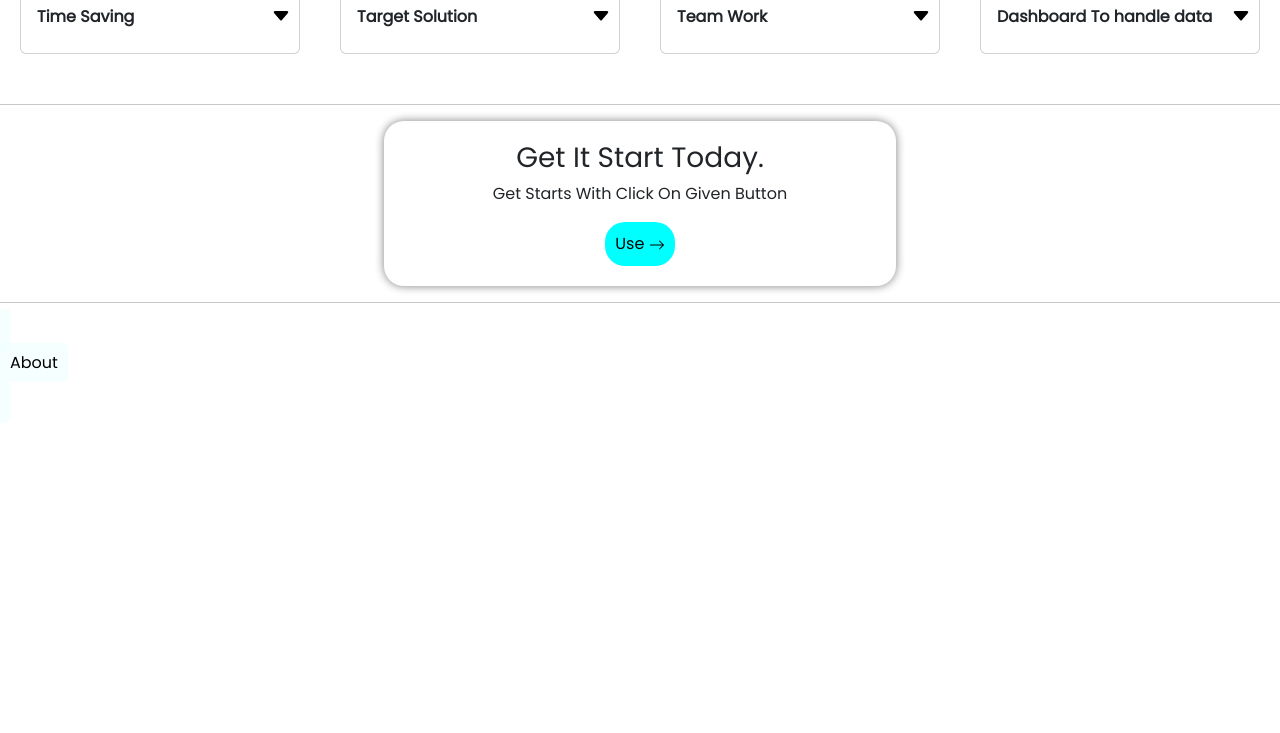
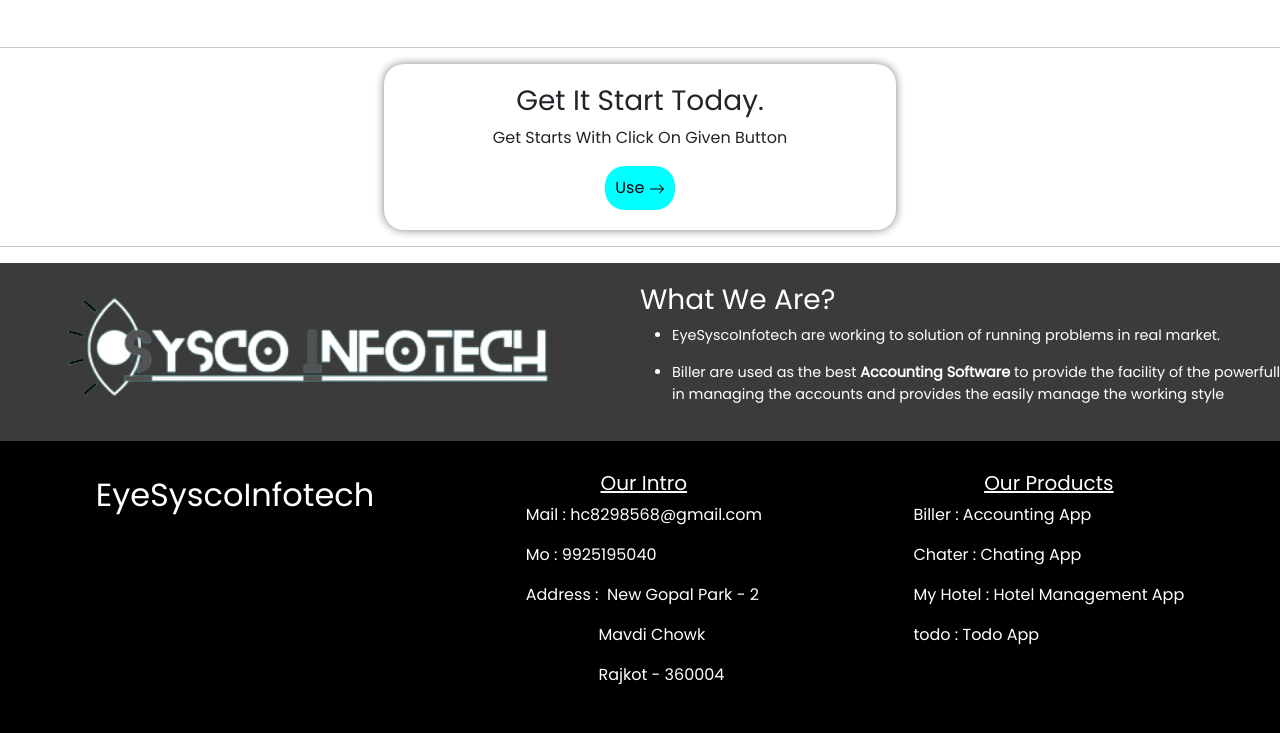
Before and after one commit to himanshuchauhan59/BillerFrontpageWeb, a plain HTML site: page index.html in a window 1280 px wide. Shown: the part 948-1681 px from the top of the page. Before the commit the page ends 1371 px from the top, so only its background shows below. Drawn offline with Linux system fonts and the light colour scheme.

Commit message:
All the site are complete

```diff
--- a/index.html
+++ b/index.html
@@ -13,6 +13,7 @@
 </head>
 
 <body>
+
     <div class="mx-auto slide-over">
         <ul class="nav-all-items">
             <button id="close_btn" class="close-btn"><svg xmlns="http://www.w3.org/2000/svg" width="20" height="20"
@@ -20,32 +21,38 @@
                     <path
                         d="M4.646 4.646a.5.5 0 0 1 .708 0L8 7.293l2.646-2.647a.5.5 0 0 1 .708.708L8.707 8l2.647 2.646a.5.5 0 0 1-.708.708L8 8.707l-2.646 2.647a.5.5 0 0 1-.708-.708L7.293 8 4.646 5.354a.5.5 0 0 1 0-.708z" />
                 </svg></button>
-                <li class="nav-items"><a href="#">Home</a></li>
-                <li class="nav-items"><a href="#Feature">Features</a></li>
-                <li class="nav-items"><a href="#Use">Use Now</a></li>
-                <li class="nav-items"><a href="#About">About Us</a></li>
-                <li class="nav-items"><a href="#">Contact Us</a></li>
+            <li class="nav-item"><a href="#">Home</a></li>
+            <li class="nav-item"><a href="#Feature">Features</a></li>
+            <li class="nav-item"><a href="#Use">Use Now</a></li>
+            <li class="nav-item"><a href="#About">About Us</a></li>
+            <li class="nav-item"><a href="#footer">Contact Us</a></li>
         </ul>
     </div>
+
     <div>
+
         <nav class="nav">
             <div class="nav-brand-logo">
                 <h3>Biller</h3>
             </div>
             <div class="toggle-block d-flex align-items-start">
-                <button id="open-toggle" onclick="nav_toggle()" class="btn-toggle"><svg xmlns="http://www.w3.org/2000/svg" width="16" height="16" fill="currentColor" class="bi bi-three-dots-vertical" viewBox="0 0 16 16">
-                    <path d="M9.5 13a1.5 1.5 0 1 1-3 0 1.5 1.5 0 0 1 3 0zm0-5a1.5 1.5 0 1 1-3 0 1.5 1.5 0 0 1 3 0zm0-5a1.5 1.5 0 1 1-3 0 1.5 1.5 0 0 1 3 0z"/>
-                  </svg></button>
+                <button id="open-toggle" onclick="nav_toggle()" class="btn-toggle"><svg
+                        xmlns="http://www.w3.org/2000/svg" width="16" height="16" fill="currentColor"
+                        class="bi bi-three-dots-vertical" viewBox="0 0 16 16">
+                        <path
+                            d="M9.5 13a1.5 1.5 0 1 1-3 0 1.5 1.5 0 0 1 3 0zm0-5a1.5 1.5 0 1 1-3 0 1.5 1.5 0 0 1 3 0zm0-5a1.5 1.5 0 1 1-3 0 1.5 1.5 0 0 1 3 0z" />
+                    </svg></button>
                 <ul class="nav-all-items">
                     <li class="nav-items"><a href="#">Home</a></li>
                     <li class="nav-items"><a href="#Feature">Features</a></li>
                     <li class="nav-items"><a href="#Use">Use Now</a></li>
                     <li class="nav-items"><a href="#About">About Us</a></li>
-                    <li class="nav-items"><a href="#">Contact Us</a></li>
+                    <li class="nav-items"><a href="#footer">Contact Us</a></li>
                 </ul>
             </div>
         </nav>
-        <section class="slider p-0 m-0" style="position: relative;z-index: -1;" >
+
+        <section class="slider p-0 m-0" style="position: relative;z-index: -1;">
             <img src="./assets/waveboard.png" class="slider-background-img w-100 h-100" alt="">
             <div id="carouselExampleSlidesOnly" class="carousel slide" data-bs-ride="carousel">
                 <div class="carousel-inner">
@@ -67,8 +74,9 @@
                 </div>
             </div>
         </section>
+
         <section class="feature-slider" id="Feature">
-            <a href="#Feature" class="bookmarks"><h3>Features</h3></a>
+            <h3 class="bookmarks">Features</h3>
             <div class="features">
                 <div class="card">
                     <img src="./assets/searching.png" class="card-img-top" alt="...">
@@ -191,7 +199,9 @@
                 </div>
             </div>
         </section>
+
         <hr>
+
         <section>
             <div class="redirect-component" id="Use">
                 <h3>Get It Start Today.</h3>
@@ -205,12 +215,57 @@
                 </button>
             </div>
         </section>
+
         <hr>
+
         <section id="About">
-            <a href="#About" class="bookmarks"><h3>About</h3></a>
             <div class="about-section">
-                <div>
+                <img src="./assets/logo_backRem.png" alt="logo">
+                <div class="about-content">
+                    <h3>What We Are?</h3>
+                    <ul>
+                        <li>
+                            <p>EyeSyscoInfotech are working to solution of running problems in real market.</p>
+                        </li>
+                        <li>
+                            <p>Biller are used as the best <b>Accounting Software</b> to provide the facility of the
+                                powerfull in managing the accounts and provides the easily manage the working style</p>
+                        </li>
+                    </ul>
 
+                </div>
+            </div>
+        </section>
+
+        <section id="footer">
+            <div class="footer-section">
+                <div class="box">
+                    <p class="logo-brand" style="font-size: 2rem;">EyeSyscoInfotech</p>
+                </div>
+                <div class="box">
+                    <u><h5 style="text-align: center;">Our Intro</h5></u>
+                    <p>Mail : hc8298568@gmail.com</p>
+                    <p>Mo : 9925195040</p>
+                    <table>
+                        <tr>
+                            <td style="vertical-align: top;">
+                                <p>Address : </p>
+                            </td>
+                            <td >
+                                <p>&nbsp; New Gopal Park - 2 </p>
+                                <p>Mavdi Chowk </p>
+                                <p>Rajkot - 360004</p>
+                            </td>
+                        </tr>
+                    </table>
+
+                </div>
+                <div class="box">
+                <u><h5 style="text-align: center;">Our Products</h5></u>
+                    <p>Biller : Accounting App</p>
+                    <p>Chater : Chating App</p>
+                    <p>My Hotel : Hotel Management App</p>
+                    <p>todo : Todo App</p>
                 </div>
             </div>
         </section>
--- a/view-files/index.js
+++ b/view-files/index.js
@@ -20,6 +20,7 @@
 
 nav_item.forEach((ele) => {
     ele.addEventListener("click" , () => {
+        console.log("clicked");
         $(".slide-over").slideToggle();
         open_toggle.style.transform = "rotate(0deg)";
         toggleBol = !toggleBol
--- a/view-files/style.css
+++ b/view-files/style.css
@@ -62,16 +62,17 @@
 }
 
 .slide-over {
-    background-color: white;
+    background-color: transparent;
     display: none;
     width: 100%;
-    margin: 50px 0px;
+    margin: 50% 0px;
     position: absolute;
     z-index: 2;
     padding: 10px 50px;
 }
 
 .slide-over .nav-all-items {
+    background-color: rgb(255, 255, 255);
     padding: 0px;
     position: relative;
     border-radius: 10px;
@@ -200,18 +201,48 @@
     background-color: rgb(98, 0, 255);
 }
 
-.bookmarks , .bookmarks h3{
-    width: fit-content;
-    position: sticky;
-    z-index: 3;
-    top: 0px;
-    border-radius: 5px;
+.bookmarks{
+    margin: 5px;
+    font-size: 1.5rem;
+    cursor: pointer;
+    color: black;
+}
+
+.about-section {
+    padding: 20px 0px;
+    background-color: rgba(0, 0, 0, 0.767);
+    color: white;
+    display: flex;
+    align-items: flex-start;
+    justify-content: center;
+    flex-wrap: wrap;
+}
+
+.about-section img {
+    width: 50%;
+}
+
+.about-section .about-content {
+    width: 50%;
+}
+
+.about-section .about-content ul {
+    text-align: justify;
+    font-size: 0.9rem;
+}
+
+.footer-section {
+    padding: 20px;
+    background-color: black;
+    color: white;
+    display: flex;
+    flex-wrap: wrap;
+    align-items: flex-start;
+    justify-content: space-around;
+}
+
+.footer-section .box {
     padding: 10px;
-    font-size: 1em;
-    cursor: pointer;
-    text-decoration: none;
-    color: black;
-    background-color: rgba(240, 255, 255, 0.651);
 }
 
 @media screen and (max-width : 650px) {
@@ -245,6 +276,13 @@
         font-size: 10px;
         width: 60%;
     }
+    .about-section img {
+        width: 100%;
+    }
+    .about-section .about-content {
+        padding: 10px;
+        width: 100%;
+    }
 }
 
 @media screen and (max-width : 400px) {
```
